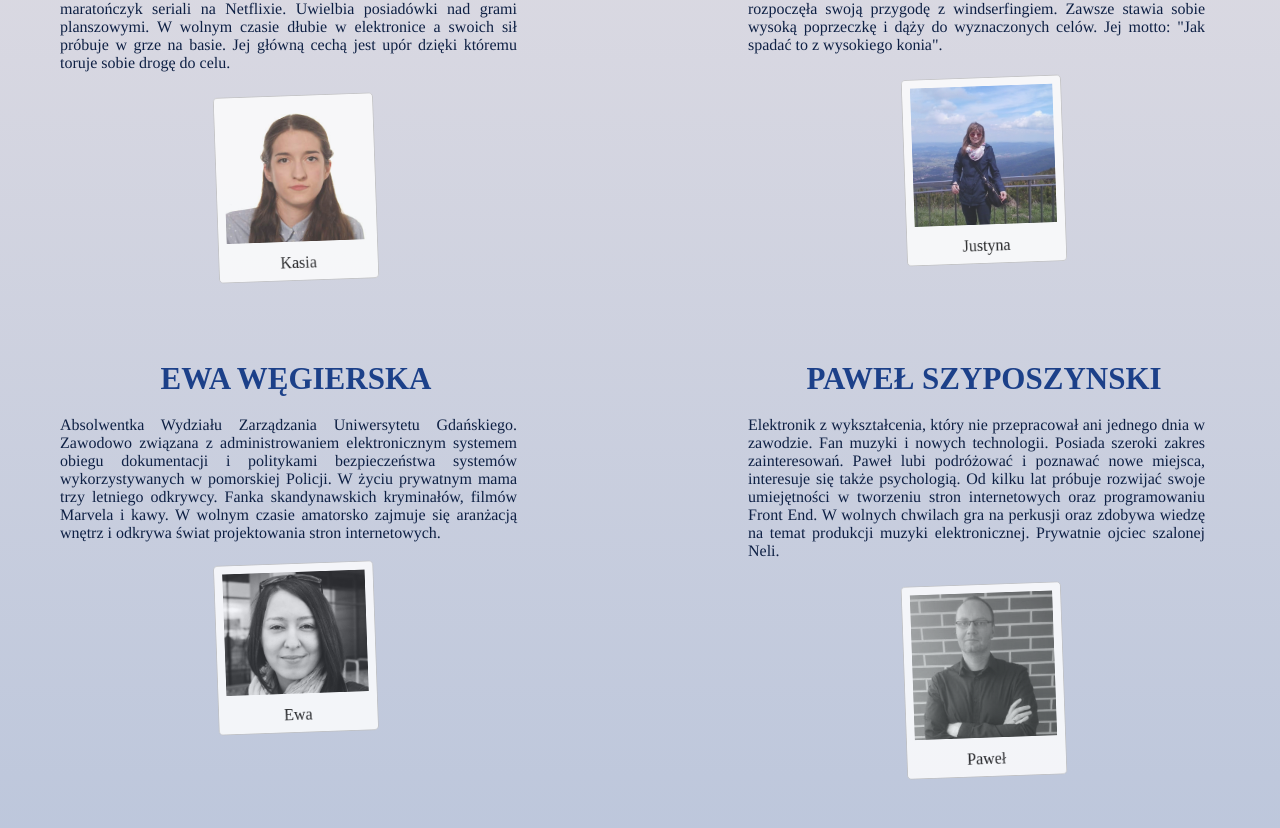
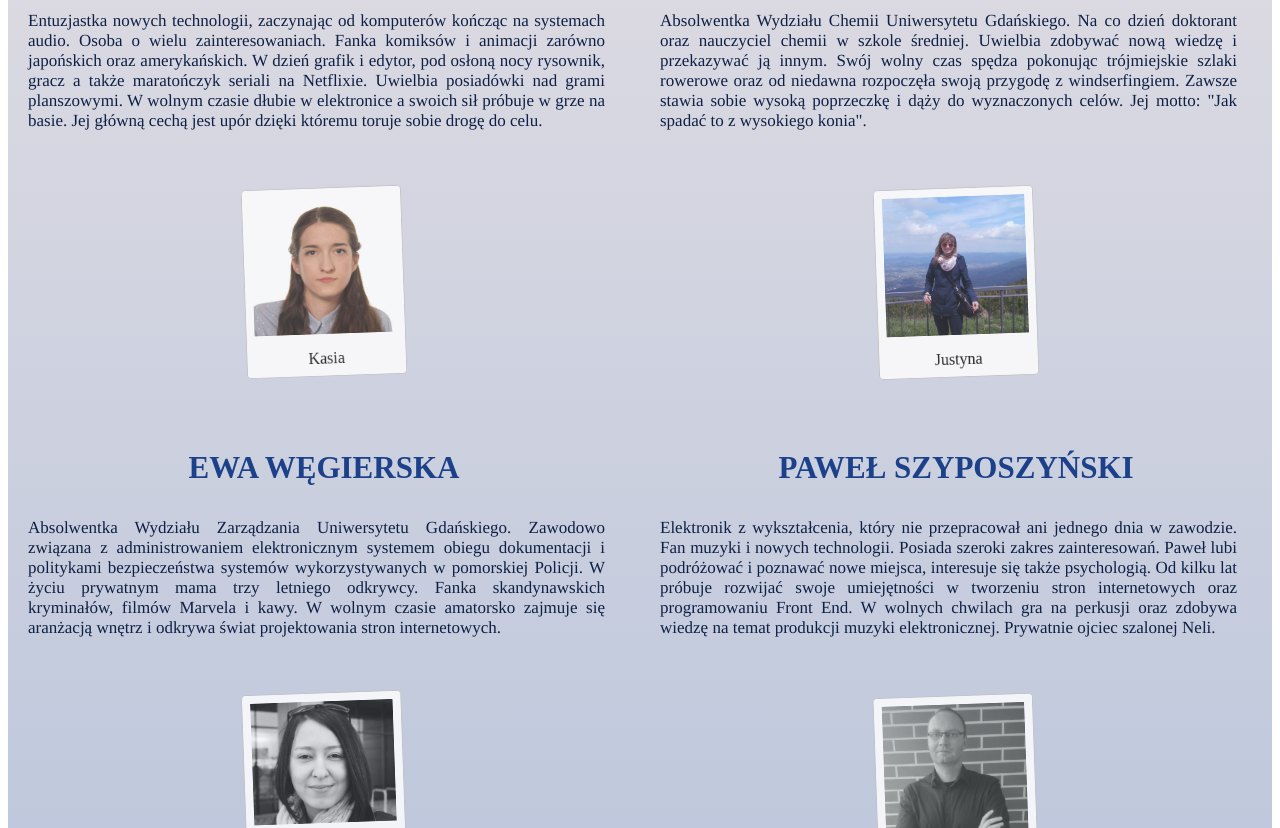
Before and after one commit to infoshareacademy/jfdz7-fantastycznaCzworka, a plain HTML site: page index.html in a window 1280 px wide. Shown: the part 748-1576 px from the top of the page. Drawn offline with Linux system fonts and the light colour scheme.

Commit message:
change in width

```diff
--- a/index.html
+++ b/index.html
@@ -23,10 +23,8 @@
        </p>
     </section>
     <section id="information-about-the-team">
-        <div class="first-line">
-            <div class="Kasia">
+            <div class="person">
                 <h3>Katarzyna Nagel</h3>
-                    <br />
                 <p>Entuzjastka nowych technologii, zaczynając od komputerów kończąc na systemach audio.
                     Osoba o wielu zainteresowaniach. Fanka komiksów i animacji zarówno japońskich oraz
                     amerykańskich. W dzień grafik i edytor, pod osłoną nocy rysownik, gracz a także
@@ -38,9 +36,8 @@
                     <figcaption>Kasia</figcaption>
                 </figure>
             </div>
-            <div class="Justyna">
+            <div class="person">
                 <h3>Justyna Bednarko</h3>
-                    <br />
                 <p>Absolwentka Wydziału Chemii Uniwersytetu Gdańskiego.
                  Na co dzień doktorant oraz nauczyciel chemii w szkole średniej.
                  Uwielbia zdobywać nową wiedzę i przekazywać ją innym.
@@ -53,12 +50,8 @@
                     <figcaption>Justyna</figcaption>
                 </figure>
             </div>
-        </div>
-        <div class="clean"></div>
-        <div class="second-line">
-            <div class="Ewa">
+            <div class="person">
                 <h3>Ewa Węgierska</h3>
-                    <br />
                 <p>Absolwentka Wydziału Zarządzania Uniwersytetu Gdańskiego.
                     Zawodowo związana z administrowaniem elektronicznym
                     systemem obiegu dokumentacji i politykami bezpieczeństwa
@@ -72,8 +65,8 @@
                     <figcaption>Ewa</figcaption>
                 </figure>
             </div>
-            <div class="Pawel">
-                <h3>Paweł Szyposzynski</h3><br />
+            <div class="person">
+                <h3>Paweł Szyposzyński</h3>
                 <p>Elektronik z wykształcenia, który nie przepracował ani jednego dnia w zawodzie.
                     Fan muzyki i nowych technologii. Posiada szeroki zakres zainteresowań.
                     Paweł lubi podróżować i poznawać nowe miejsca, interesuje się także psychologią.
@@ -85,7 +78,6 @@
                     <figcaption>Paweł</figcaption>
                 </figure>
             </div>
-        </div>
     </section>
 </main>
 
--- a/style1.css
+++ b/style1.css
@@ -1,6 +1,3 @@
-* {
-    margin: auto;
-}
 
 nav {
     background-color: #fb4c17;
@@ -39,15 +36,14 @@ h1 span {
 /*Section: information about the team*/
 #information-about-the-team {
     width: 100%;
-    min-height: 200px;
-    margin-top: 30px;
-    padding-bottom: 100px;
+    padding: 50px 0;
     background: linear-gradient(to bottom, #dfdce3 0%, #bac5db 100%);
-    height: 1000px;
+    display: flex;
+    flex-wrap: wrap;
+
 }
 #information-about-the-team h3 {
     padding-top: 1px;
-    margin-bottom: px;
     font-size: 31px;
     color: #1C4089;
     text-align: center;
@@ -61,10 +57,15 @@ h1 span {
     text-align: justify;
     color: #0e2044;
     font-family: Times, serif;
+    font-size: 17px;
+}
+.person {
+    flex: 0 50%;
+    text-align: center;
+
 }
 /*photo*/
 .photo {
-    margin: 1px, 0;
     width: 200px;
     background: white;
     padding: 10px;
@@ -72,17 +73,16 @@ h1 span {
     border-radius: 5px;
     border: 1px solid #c0c0c0;
     box-sizing: border-box;
-    display: flex;
-    justify-content: space-around;
-    flex-wrap: wrap;
+    display: inline-block;
     transform: rotate(-2deg) scale(0.8);
     transition: 0.4s all ease-in-out;
     will-change: transform;
     align-items: flex-start;
+    text-align: center;
 }
 .photo img {
     flex-basis: 100%;
-    width: 100px;
+    width: 100%;
 }
 .photo figcaption {
     margin-top: 15px;
@@ -93,48 +93,3 @@ h1 span {
     opacity: 1;
     transform: scale(1.0);
 }
-/*about Kasia and Justyna*/
-.first-line {
-    margin-bottom: 5px;
-    margin-top: 5px;
-}
-.Kasia {
-    position: relative;
-    float: left;
-    width: 40%;
-    text-align: justify;
-    padding: 50px 10px 50px 10px;
-    margin-left: 30px;
-}
-.Justyna {
-    position: relative;
-    float: right;
-    width: 40%;
-    text-align: justify;
-    margin-right: 30px;
-    padding: 50px 10px 50px 10px;
-}
-.clean{
-    clear: both;
-}
-/*about Ewa and Pawel*/
-.second-line {
-    margin-top: 1px;
-    margin-bottom: 1px;
-}
-.Ewa {
-    position: relative;
-    float: left;
-    width: 40%;
-    text-align: justify;
-    margin-left: 30px;
-    padding: 5px 10px 5px 10px;
-}
-.Pawel {
-    position: relative;
-    float: right;
-    width: 40%;
-    text-align: justify;
-    margin-right: 30px;
-    padding: 5px 10px 5px 10px;
-}
```
